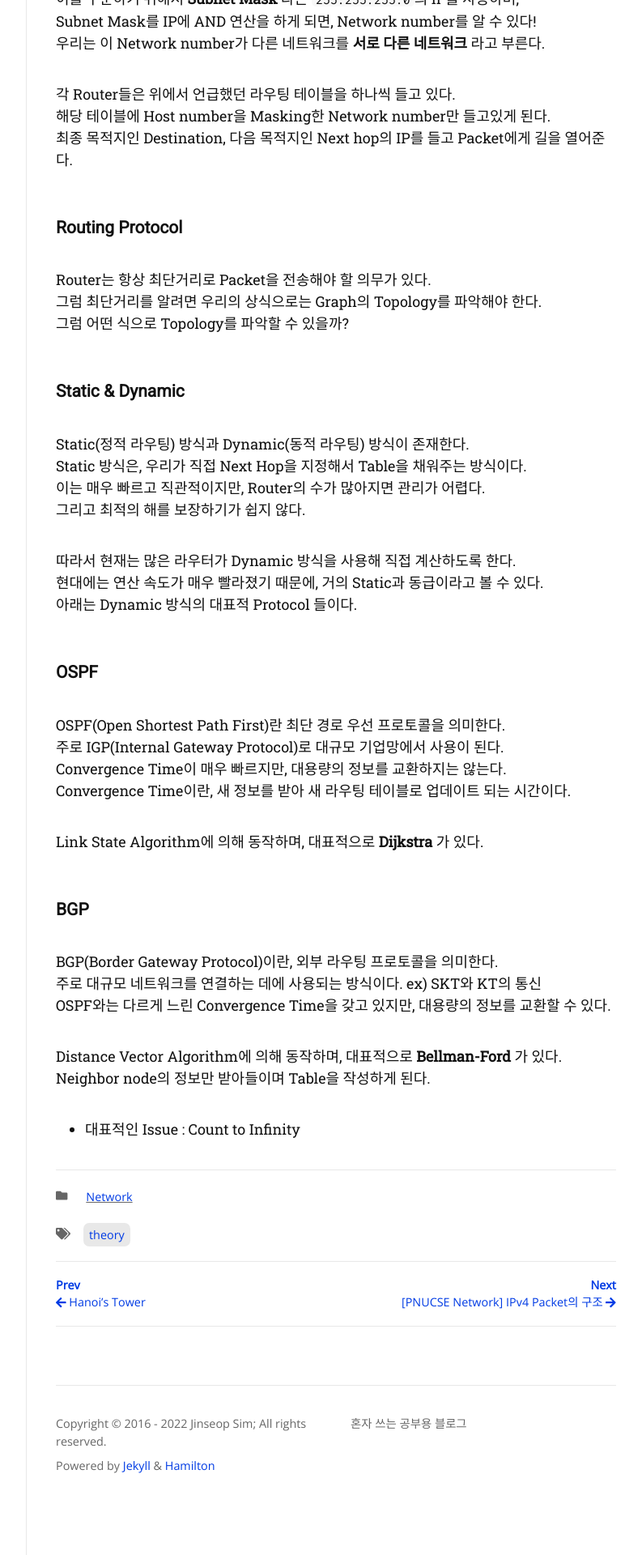
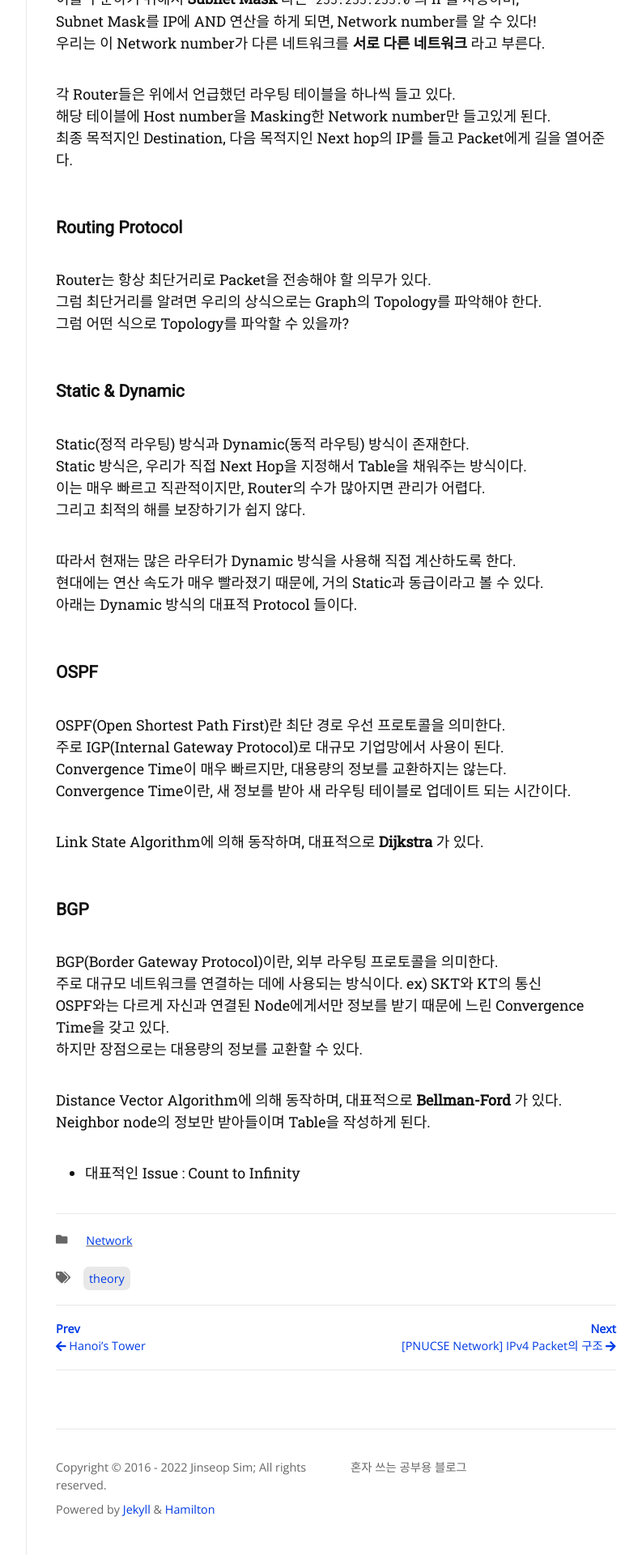
Before and after one commit to Jinseop-Sim/Jinseop-Sim.github.io, a Jekyll site: the page built from _posts/2022-09-22-router.md, in a window 1280 px wide. Shown: the part 1343-3263 px from the top of the page at 81% size, without its empty margins (357-1150 px from the left). Built offline with Jekyll 4.4.1, drawn with Linux system fonts in a browser that asks for light colours; nearby versions of some CDN libraries; some web fonts are replaced.

Commit message:
글 내용 수정

```diff
--- a/_posts/2022-09-22-router.md
+++ b/_posts/2022-09-22-router.md
@@ -69,7 +69,8 @@ Link State Algorithm에 의해 동작하며, 대표적으로 __Dijkstra__ 가
 ### BGP
 BGP(Border Gateway Protocol)이란, 외부 라우팅 프로토콜을 의미한다.
 주로 대규모 네트워크를 연결하는 데에 사용되는 방식이다. ex) SKT와 KT의 통신
-OSPF와는 다르게 느린 Convergence Time을 갖고 있지만, 대용량의 정보를 교환할 수 있다.
+OSPF와는 다르게 자신과 연결된 Node에게서만 정보를 받기 때문에 느린 Convergence Time을 갖고 있다.
+하지만 장점으로는 대용량의 정보를 교환할 수 있다.
 
 Distance Vector Algorithm에 의해 동작하며, 대표적으로 __Bellman-Ford__ 가 있다.
 Neighbor node의 정보만 받아들이며 Table을 작성하게 된다.
```
